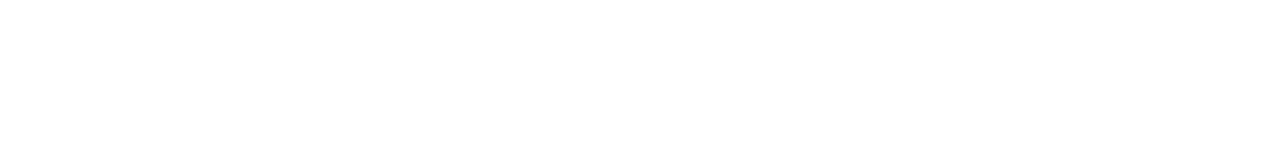
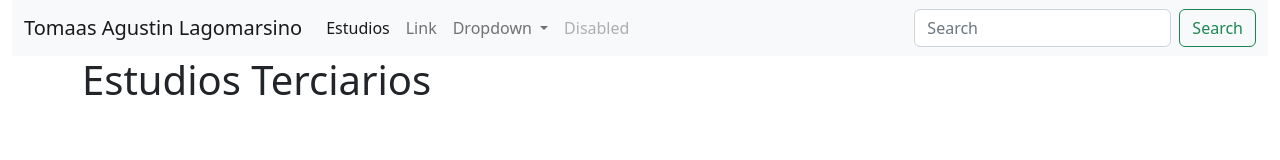
Before and after one commit to tomaslago33/Pract3, a plain HTML site: page estudios.html in a window 1280 px wide. Drawn offline with Linux system fonts and the light colour scheme.

Commit message:
Agregado de Containers y clases al navbar y archivo estudio

```diff
--- a/estudios.html
+++ b/estudios.html
@@ -0,0 +1,58 @@
+<!DOCTYPE html>
+<html lang="en">
+<head>
+    <meta charset="UTF-8">
+    <meta http-equiv="X-UA-Compatible" content="IE=edge">
+    <meta name="viewport" content="width=device-width, initial-scale=1.0">
+    <link rel="stylesheet" href="css/bootstrap.min.css">
+    <title>Estudios</title>
+</head>
+<body>
+    <div class="container-fluid">
+        <nav class="navbar navbar-expand-lg bg-light">
+            <div class="container-fluid">
+            <a class="navbar-brand" href="index.html">Tomaas Agustin Lagomarsino</a>
+            <button class="navbar-toggler" type="button" data-bs-toggle="collapse" data-bs-target="#navbarSupportedContent" aria-controls="navbarSupportedContent" aria-expanded="false" aria-label="Toggle navigation">
+                <span class="navbar-toggler-icon"></span>
+            </button>
+            <div class="collapse navbar-collapse" id="navbarSupportedContent">
+                <ul class="navbar-nav me-auto mb-2 mb-lg-0">
+                <li class="nav-item">
+                    <a class="nav-link active" aria-current="page" href="estudios.html">Estudios</a>
+                </li>
+                <li class="nav-item">
+                    <a class="nav-link" href="#">Link</a>
+                </li>
+                <li class="nav-item dropdown">
+                    <a class="nav-link dropdown-toggle" href="#" role="button" data-bs-toggle="dropdown" aria-expanded="false">
+                    Dropdown
+                    </a>
+                    <ul class="dropdown-menu">
+                    <li><a class="dropdown-item" href="#">Action</a></li>
+                    <li><a class="dropdown-item" href="#">Another action</a></li>
+                    <li><hr class="dropdown-divider"></li>
+                    <li><a class="dropdown-item" href="#">Something else here</a></li>
+                    </ul>
+                </li>
+                <li class="nav-item">
+                    <a class="nav-link disabled">Disabled</a>
+                </li>
+                </ul>
+                <form class="d-flex" role="search">
+                <input class="form-control me-2" type="search" placeholder="Search" aria-label="Search">
+                <button class="btn btn-outline-success" type="submit">Search</button>
+                </form>
+            </div>
+            </div>
+        </nav>
+        <div class="container">
+            <h1>Estudios Terciarios</h1>
+        </div>
+
+
+
+
+    </div>
+</body>
+<script src="js/bootstrap.bundle.min.js"></script>
+</html>
```
Also changed, not shown: index.html (+4 -2 lines).
